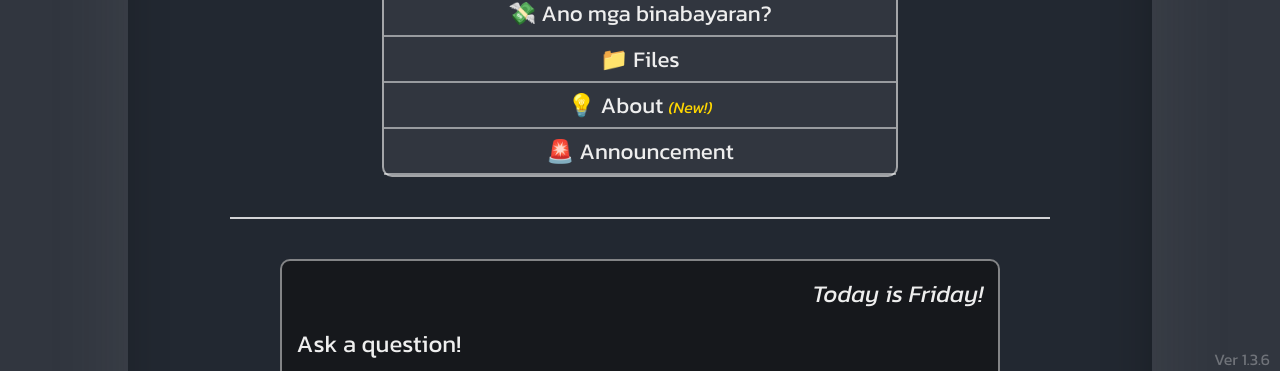
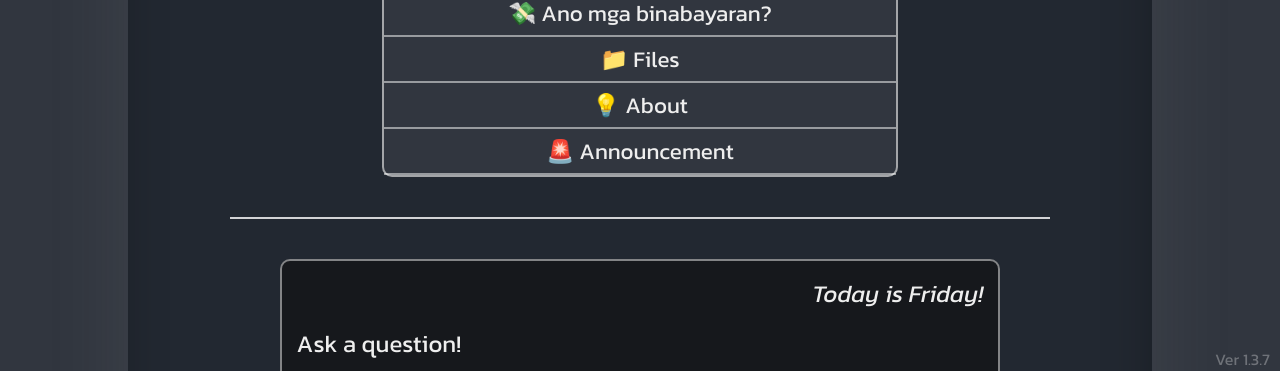
Before and after one commit to IkedaLab-Daniel/AskDaniel, a React (Vite) app: page / in a window 1280 px wide. Shown: the part 429-800 px from the top of the page. Built offline with nearby package versions, Linux system fonts and the light colour scheme.

Commit message:
Changes in To Pay

```diff
--- a/package.json
+++ b/package.json
@@ -1,7 +1,7 @@
 {
   "name": "askdaniel",
   "private": true,
-  "version": "1.3.6",
+  "version": "1.3.7",
   "type": "module",
   "scripts": {
     "dev": "vite",
--- a/src/App.jsx
+++ b/src/App.jsx
@@ -5,7 +5,7 @@ function App() {
     return(
       <>
         <Page1 />
-        <span className='version'>Ver 1.3.6</span>
+        <span className='version'>Ver 1.3.7</span>
         <Footer />
       </>
     )
--- a/src/Components/Page1.jsx
+++ b/src/Components/Page1.jsx
@@ -66,8 +66,8 @@ function Page1(){
                 📌 Netacad Module 4 Lab <span className='yellow-side'>[12MN]</span><br/>
                 </p>
 
-    const toPay = <p key="2">📌 IBCE Student Activity Fee:<br/> ₱150 <span className='yellow-side'>DUE Sep.24</span> <br/><br/>
-                    📌 SSITE Membership Fee:<br/> ₱200<br/><br/>
+    const toPay = <p key="2">📌 IBCE Student Activity Fee:<br/> ₱150 <span className='yellow-side' style={{color: "red",}}>Overdue!</span> <br/><br/>
+                    📌 SSITE Membership Fee:<br/> ₱200 <span className='yellow-side' style={{color: "red",}}>Overdue!</span><br/><br/>
                     💵 Pay on: <br/>
                     GCash - <span className="phone-num" onClick={copyToClipboard}>{textToCopy} </span><br/>
                     <span className='yellow-side'>Click number to copy</span><br/>
@@ -206,7 +206,7 @@ function Page1(){
                 <p onClick={showAnswer2}>📝 Ano mga ginagawa?</p>
                 <p onClick={showAnswer3}>💸 Ano mga binabayaran?</p>
                 <p onClick={showAnswerFiles}>📁 Files</p>
-                <p onClick={showAnswerAbout}> 💡 About  <span className='yellow-side'>(New!)</span></p>
+                <p onClick={showAnswerAbout}> 💡 About</p>
                 <p onClick={showAnswerAnnounce}> 🚨 Announcement</p>
             </div>
 
```
